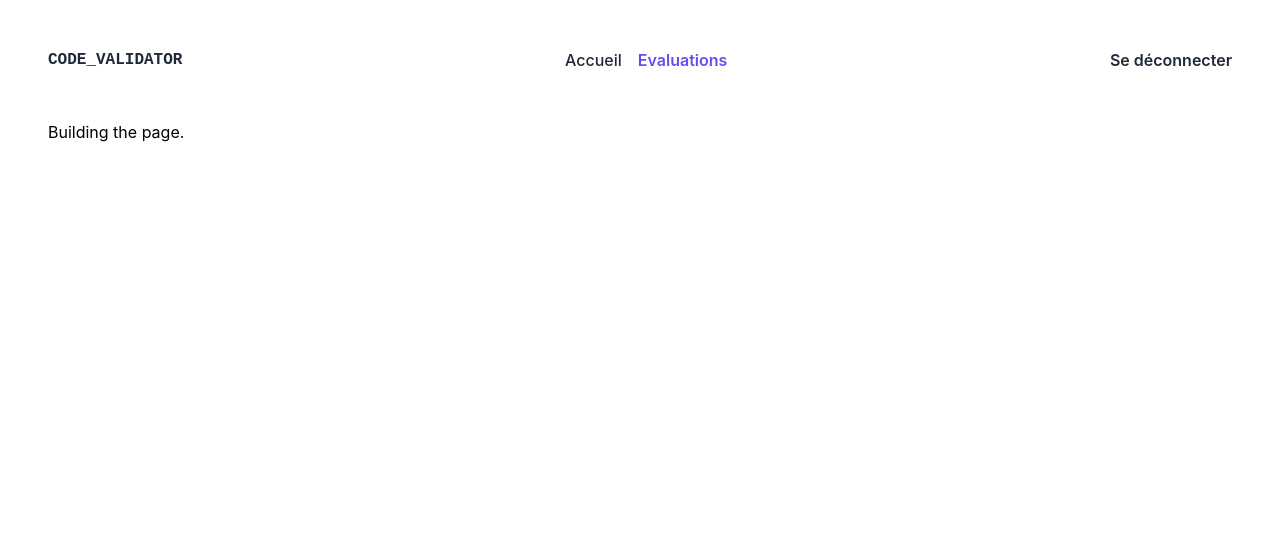
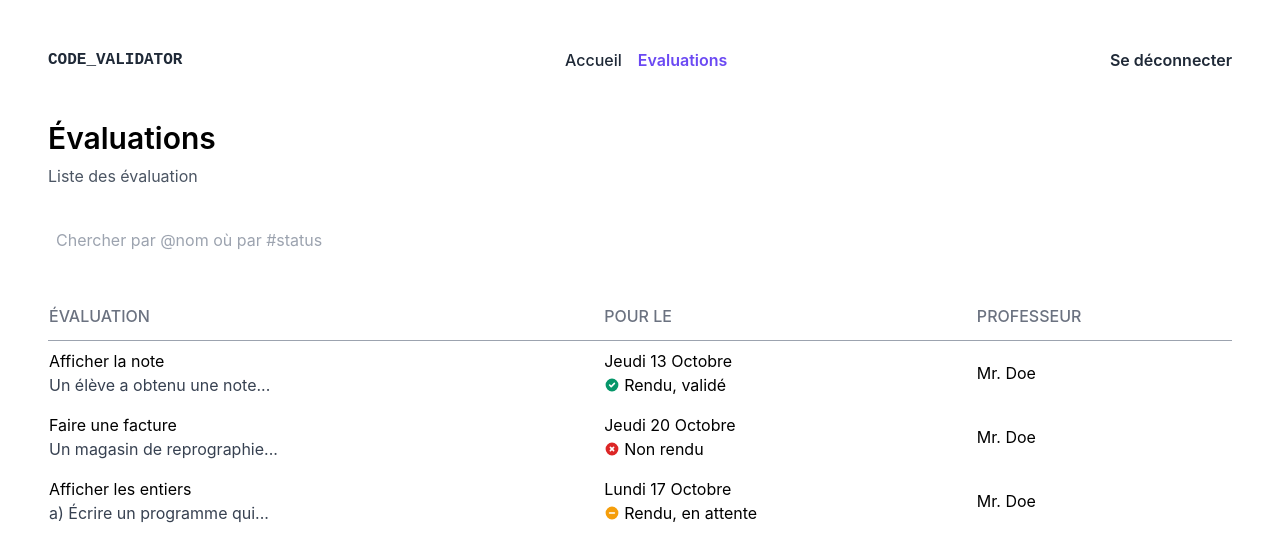
Before and after one commit to ctrl-plus-w/code-validator-client, a Next.js app: page /student/evaluations in a window 1280 px wide. Shown: the top 560 px of the page. Built offline with nearby package versions, Linux system fonts and the light colour scheme.

Commit message:
Began the evaluations pages

```diff
--- a/src/pages/student/evaluations.tsx
+++ /dev/null
@@ -1,13 +0,0 @@
-import { NextPage } from 'next';
-
-import StudentLayout from '@layout/StudentLayout';
-
-const Evaluations: NextPage = () => {
-  return (
-    <StudentLayout>
-      <h1>Building the page.</h1>
-    </StudentLayout>
-  );
-};
-
-export default Evaluations;
--- /dev/null
+++ b/src/pages/student/evaluations/[evaluationId].tsx
@@ -0,0 +1,30 @@
+import { useState } from 'react';
+
+import type { NextPage } from 'next';
+
+import StudentLayout from '@layout/StudentLayout';
+
+import Title from '@element/Title';
+
+import { studentEvaluations } from '@constant/evaluations';
+
+import Markdown from '@module/Markdown';
+
+const Evaluations: NextPage = () => {
+  const [evaluation] = useState(studentEvaluations[0]);
+
+  // TODO : Make the file input and the conditional rendering depending on the evaluation status.
+
+  return (
+    <StudentLayout className="flex flex-col items-start">
+      <Title>{evaluation.title}</Title>
+      <Title className="mt-2" level={3}>
+        Répondre à l&apos;évaluation
+      </Title>
+
+      <Markdown className="mt-8" content={evaluation.description} />
+    </StudentLayout>
+  );
+};
+
+export default Evaluations;
--- /dev/null
+++ b/src/pages/student/evaluations/index.tsx
@@ -0,0 +1,55 @@
+import { NextPage } from 'next';
+
+import StudentLayout from '@layout/StudentLayout';
+
+import Table from '@module/Table';
+
+import TagsInput from '@element/TagsInput';
+import Title from '@element/Title';
+
+import useArray from '@hook/useArray';
+
+import { evaluationMapper, professorMapper, studentDeadlineMapper } from '@helper/table.helper';
+import { mapSearchField, validSearchField } from '@helper/form.helper';
+
+import { studentEvaluations } from '@constant/evaluations';
+
+const Evaluations: NextPage = () => {
+  const {
+    values: searchFields,
+    addValue: addSearchField,
+    removeValue: removeSearchField,
+  } = useArray<string>([]);
+
+  return (
+    <StudentLayout className="flex flex-col items-start">
+      <Title>Évaluations</Title>
+      <Title className="mt-2" level={3}>
+        Liste des évaluation
+      </Title>
+
+      <TagsInput
+        name="search"
+        validValue={validSearchField}
+        values={searchFields}
+        addValue={addSearchField}
+        removeValue={removeSearchField}
+        valueMapper={mapSearchField}
+        placeholder="Chercher par @nom où par #status"
+        className="mt-8 w-full"
+      />
+
+      <Table<IStudentEvaluation>
+        className="mt-8 w-full"
+        data={studentEvaluations}
+        config={[
+          { name: 'Évaluation', mapper: evaluationMapper },
+          { name: 'Pour le', mapper: studentDeadlineMapper },
+          { name: 'Professeur', mapper: professorMapper },
+        ]}
+      />
+    </StudentLayout>
+  );
+};
+
+export default Evaluations;
```
